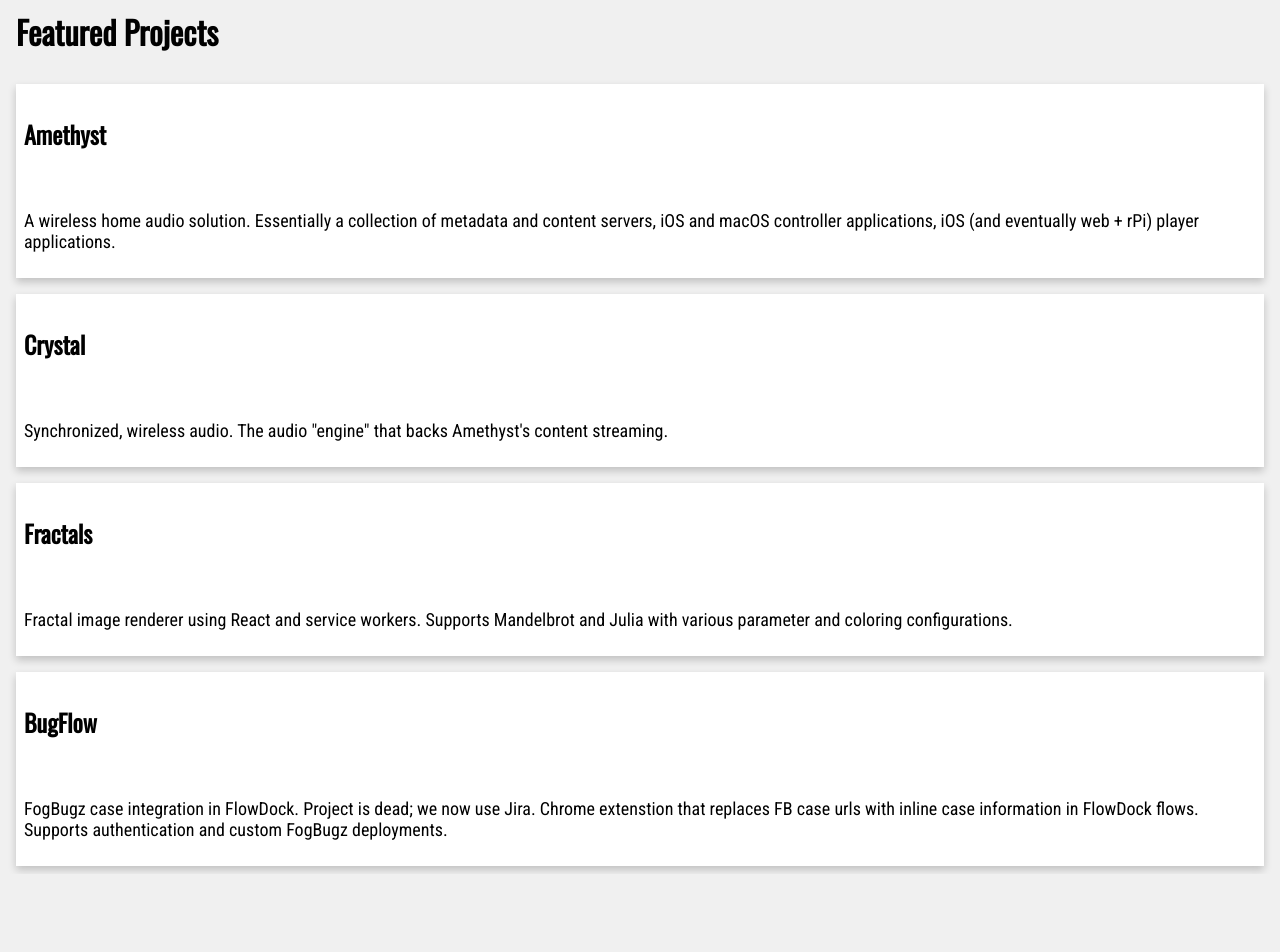
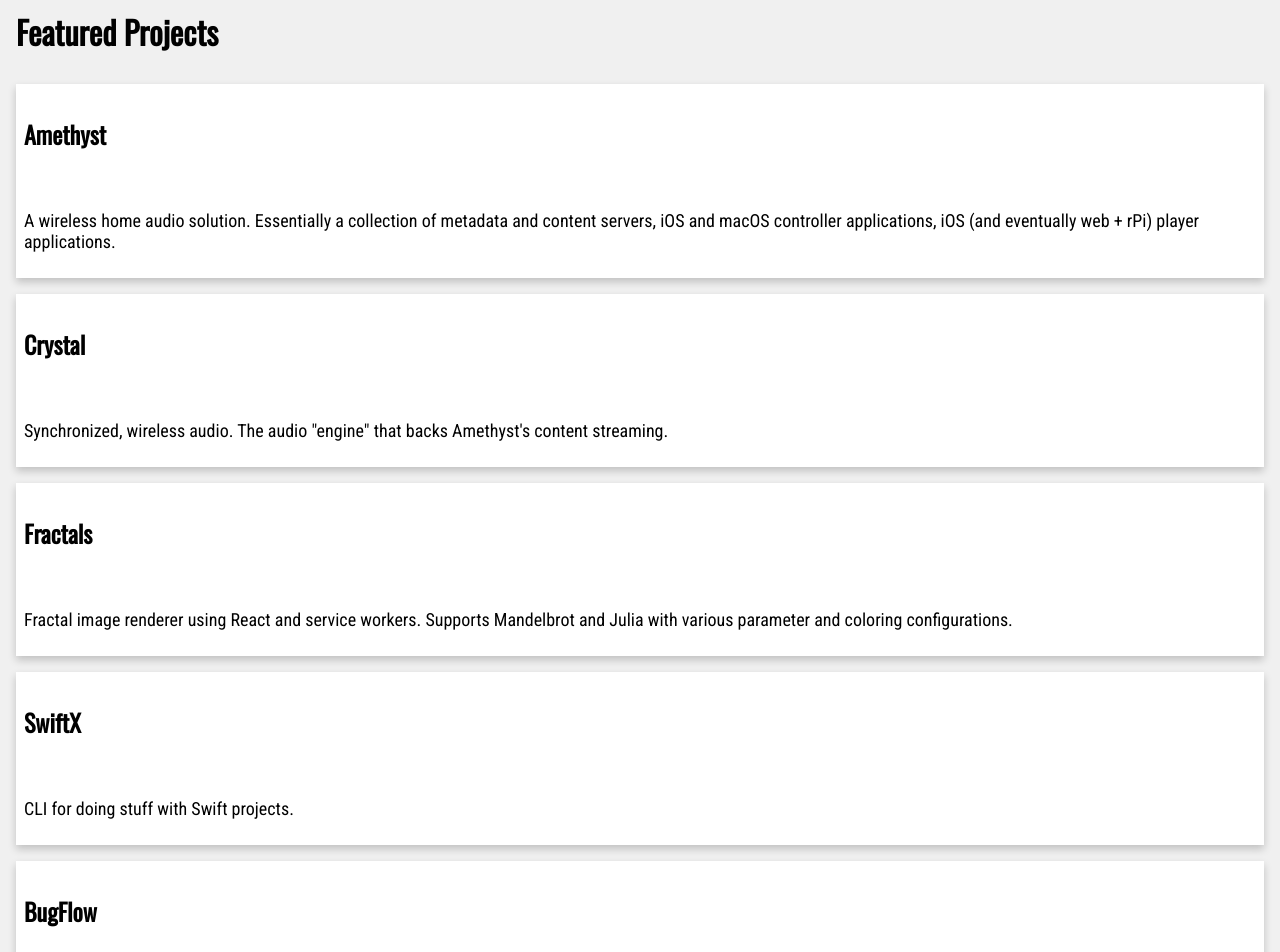
Before and after one commit to randymarsh77/randymarsh77.github.io, a React app: page / in a window 1280 px wide. Shown: the top 952 px of the page. Before the commit the page ends 874 px from the top, so only its background shows below. Built offline with nearby package versions, Linux system fonts and the light colour scheme.

Commit message:
Add a card for SwiftX

```diff
--- a/src/components/cards.jsx
+++ b/src/components/cards.jsx
@@ -19,8 +19,13 @@ const CardData = {
 			projectUri: 'https://randymarsh77.github.io/fractals',
 		},
 		{
+			title: 'SwiftX',
+			description: 'CLI for doing stuff with Swift projects.',
+			projectUri: 'https://github.com/randymarsh77/swiftx',
+		},
+		{
 			title: 'BugFlow',
-			description: 'FogBugz case integration in FlowDock. Project is dead; we now use Jira. Chrome extenstion that replaces FB case urls with inline case information in FlowDock flows. Supports authentication and custom FogBugz deployments.',
+			description: 'FogBugz case integration in FlowDock. Project is dead; we now use Jira. Chrome extension that replaces FB case urls with inline case information in FlowDock flows. Supports authentication and custom FogBugz deployments.',
 			projectUri: 'https://randymarsh77.github.io/bugflow',
 		},
 	],
```
